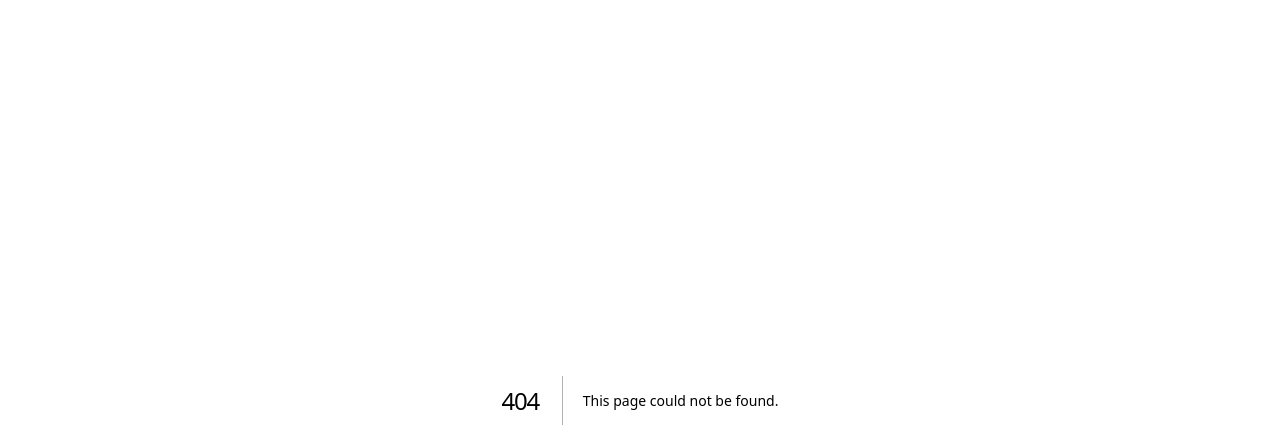
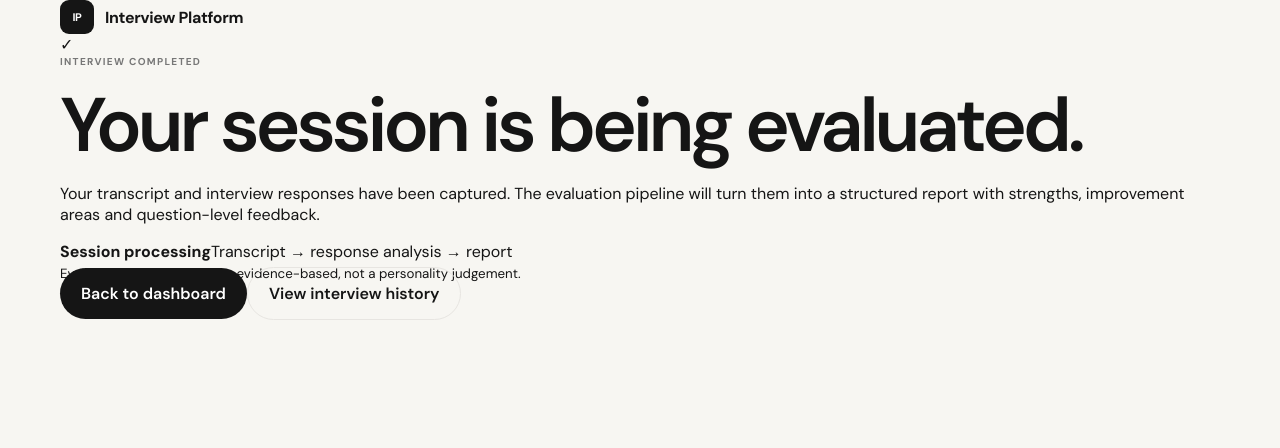
Before and after one commit to HarshKumarPathak/Interview-Platform, a Next.js app in the folder apps/web/: page /interview/complete in a window 1280 px wide. Before the commit this address had no page. Shown: the top 448 px of the page. Built offline with nearby package versions, Linux system fonts and the light colour scheme; a web font is replaced by a local one.

Commit message:
feat(web): add interview completion state

```diff
--- /dev/null
+++ b/apps/web/app/interview/complete/page.tsx
@@ -0,0 +1,5 @@
+import Link from "next/link";
+
+export default function CompletePage() {
+  return <main className="product-shell"><nav className="product-nav container"><Link href="/dashboard" className="brand"><span className="brand-mark">IP</span><span>Interview Platform</span></Link></nav><section className="complete container"><div className="complete-mark">✓</div><div className="eyebrow">Interview completed</div><h1>Your session is being evaluated.</h1><p>Your transcript and interview responses have been captured. The evaluation pipeline will turn them into a structured report with strengths, improvement areas and question-level feedback.</p><div className="evaluation-card"><div><strong>Session processing</strong><span>Transcript → response analysis → report</span></div><div className="progress-line"><i /></div><small>Evaluation is designed to be evidence-based, not a personality judgement.</small></div><div className="complete-actions"><Link href="/dashboard" className="button button-primary button-large">Back to dashboard</Link><Link href="/history" className="button button-ghost button-large">View interview history</Link></div></section></main>;
+}
```
